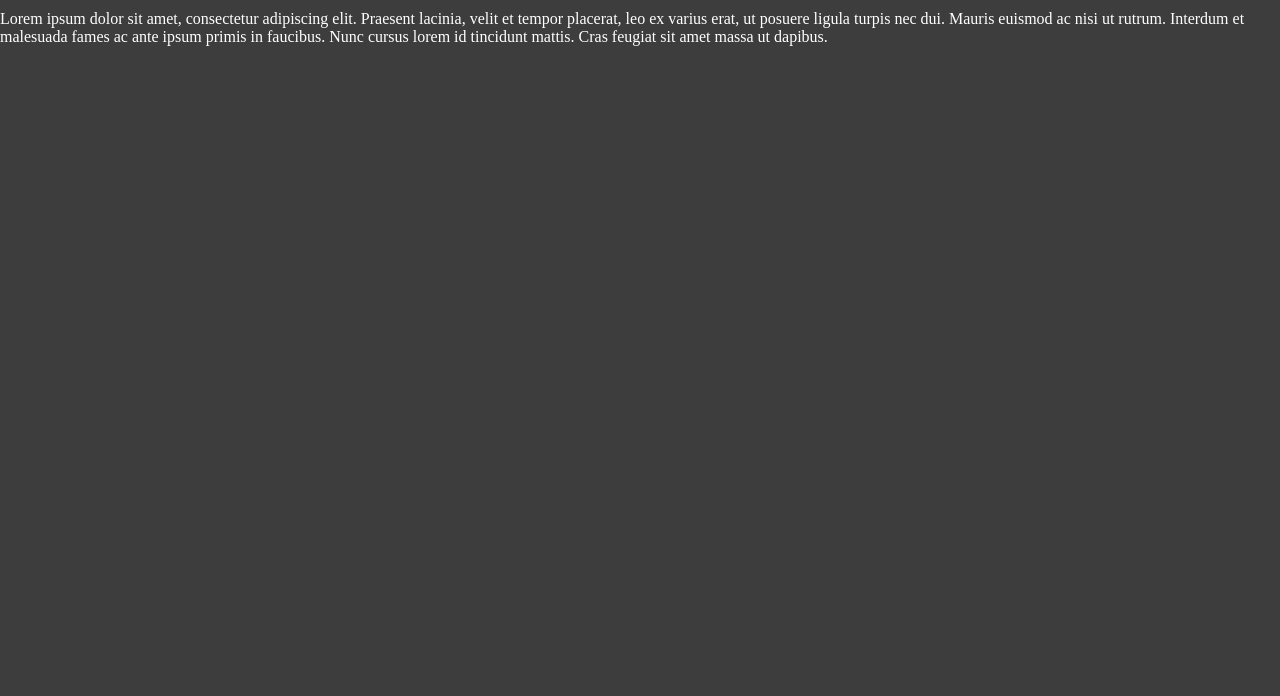
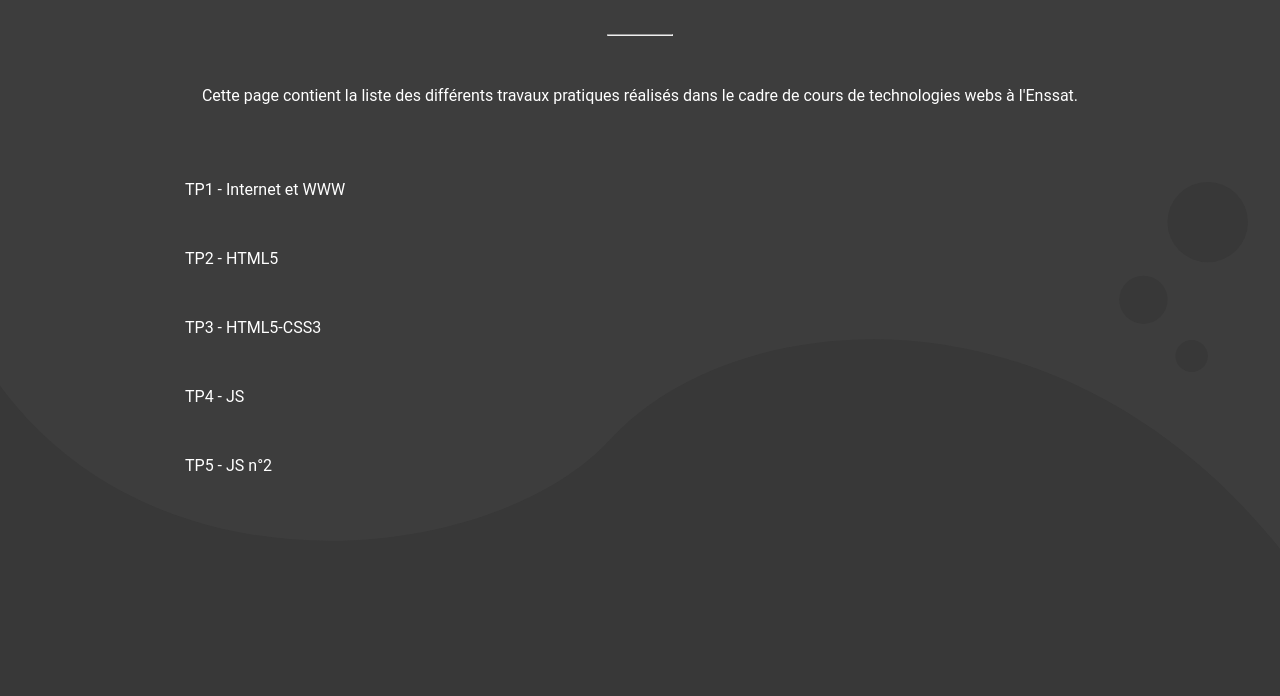
Before and after one commit to Nathan-Projets/Nathan-Projets.github.io, a plain HTML site: page index.html in a window 1280 px wide. Shown: the part 104-800 px from the top of the page. Drawn offline with Linux system fonts and the light colour scheme.

Commit message:
Modification html + modification css

```diff
--- /dev/null
+++ b/assets/css/styleIndex.css
@@ -0,0 +1,58 @@
+body, main {
+    margin: 0;
+    padding: 0;
+    width: 100%;
+    height: 100vh;
+    background-color: #3d3d3d;
+    color: white;
+    font-family: Roboto, sans-serif;
+    overflow: hidden;
+}
+
+main {
+    background-color: transparent;
+    position: relative;
+    z-index: 1;
+}
+
+h1 {
+    text-align: center;
+    margin-top: 50px;
+}
+
+hr {
+    width: 5%;
+    margin: 50px auto;
+}
+
+.text {
+    text-align: center;
+    width: 75%;
+    margin: 25px auto;
+}
+
+.liste {
+    width: 75%;
+    margin: 50px auto;
+}
+
+.liste a {
+    display: block;
+    padding: 25px;
+    text-decoration: none !important;
+    color: white !important;
+}
+
+.liste a:hover {
+    cursor: pointer;
+    background-color: rgb(206, 157, 22);
+}
+
+.background {
+    position: absolute;
+    bottom: 0;
+    left: 0;
+    right: 0;
+    width: 100%;
+    z-index: 0;
+}
--- a/index.html
+++ b/index.html
@@ -5,19 +5,26 @@
   <meta charset="utf-8" />
   <title>TP web Enssat</title>
   <meta type="author" content="Nathan">
-  <meta name="viewport" content="width=device-width, initial-scale=1, shrink-to-fit=no, maximum-scale=1, user-scalable=no">
-  <link rel="stylesheet" type="text/css" href="css/styleIndex.css">
+  <meta name="viewport"
+    content="width=device-width, initial-scale=1, shrink-to-fit=no, maximum-scale=1, user-scalable=no">
+  <link rel="stylesheet" type="text/css" href="assets/css/styleIndex.css">
 </head>
 
 <body>
   <main>
-    <h1>Enssat - TP1 WEB</h1>
-    <br />
-    <p>Lorem ipsum dolor sit amet, consectetur adipiscing elit. Praesent lacinia, velit et tempor placerat, leo ex
-      varius erat, ut posuere ligula turpis nec dui. Mauris euismod ac nisi ut rutrum. Interdum et malesuada fames ac
-      ante ipsum primis in faucibus. Nunc cursus lorem id tincidunt mattis. Cras feugiat sit amet massa ut dapibus.</p>
-
-    </main>
+    <h1>Enssat - TP WEB</h1>
+    <hr />
+    <p class="text">Cette page contient la liste des différents travaux pratiques réalisés dans le cadre de cours de
+      technologies webs à l'Enssat.</p>
+    <div class="liste">
+      <a href="tps/tp1/index.html">TP1 - Internet et WWW</a>
+      <a>TP2 - HTML5</a>
+      <a>TP3 - HTML5-CSS3</a>
+      <a>TP4 - JS</a>
+      <a>TP5 - JS n°2</a>
+    </div>
+  </main>
+  <img class="background" src="assets/image/wave.svg" alt="image arrière plan" />
 </body>
 
 </html>
--- /dev/null
+++ b/tps/tp1/assets/css/styleIndex.css
@@ -0,0 +1,10 @@
+body, main {
+    margin: 0;
+    padding: 0;
+    width: 100%;
+    height: 100vh;
+    background-color: #3d3d3d;
+    color: white;
+    font-family: Roboto, sans-serif;
+    overflow: hidden;
+}
```
Also changed, not shown: tps/tp1/index.html (added, +19 -0 lines), assets/image/wave.svg (added), tps/tp1/assets/image/KNOWYOURMEME-sad-cat-crying-1120.jpg (added).
